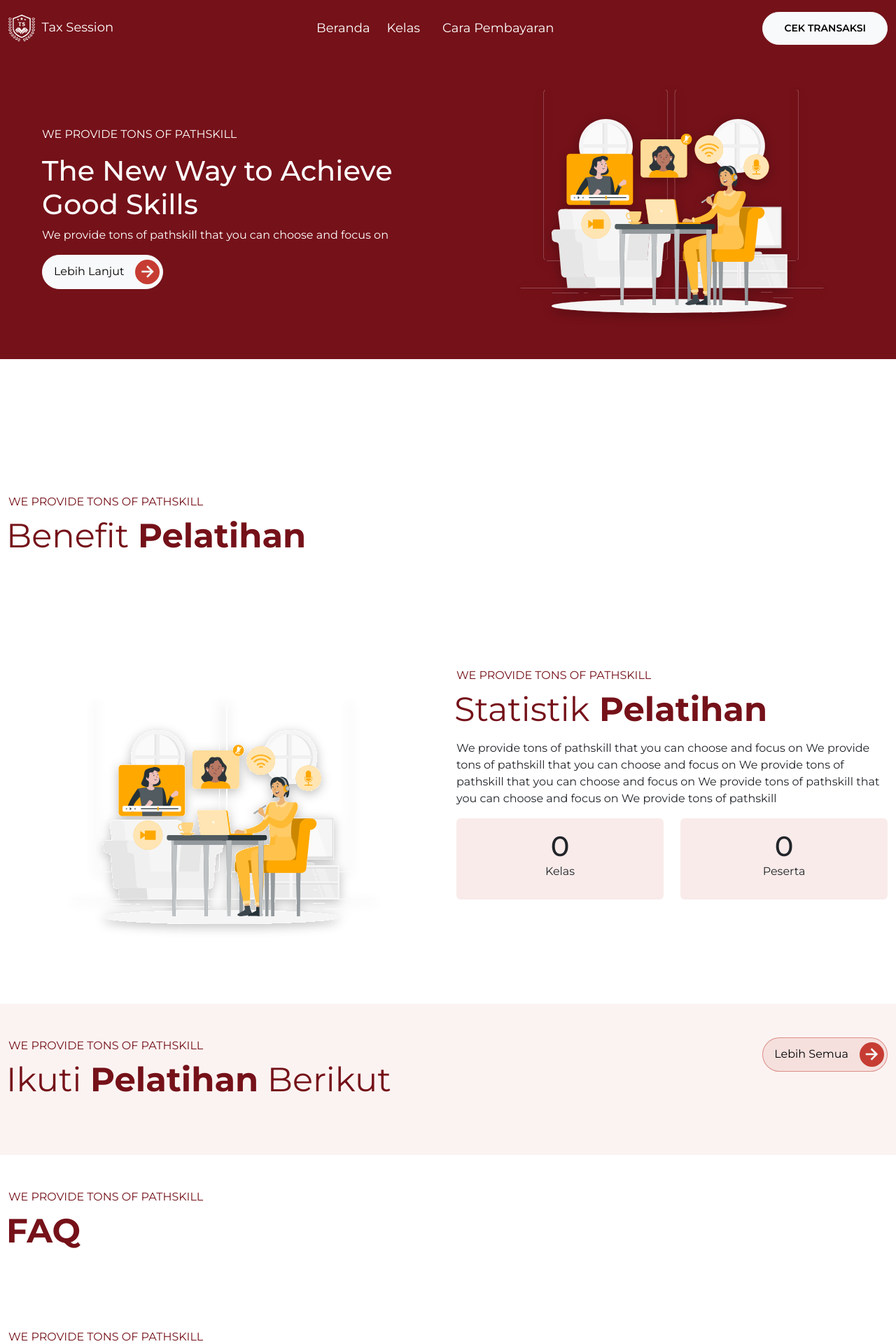
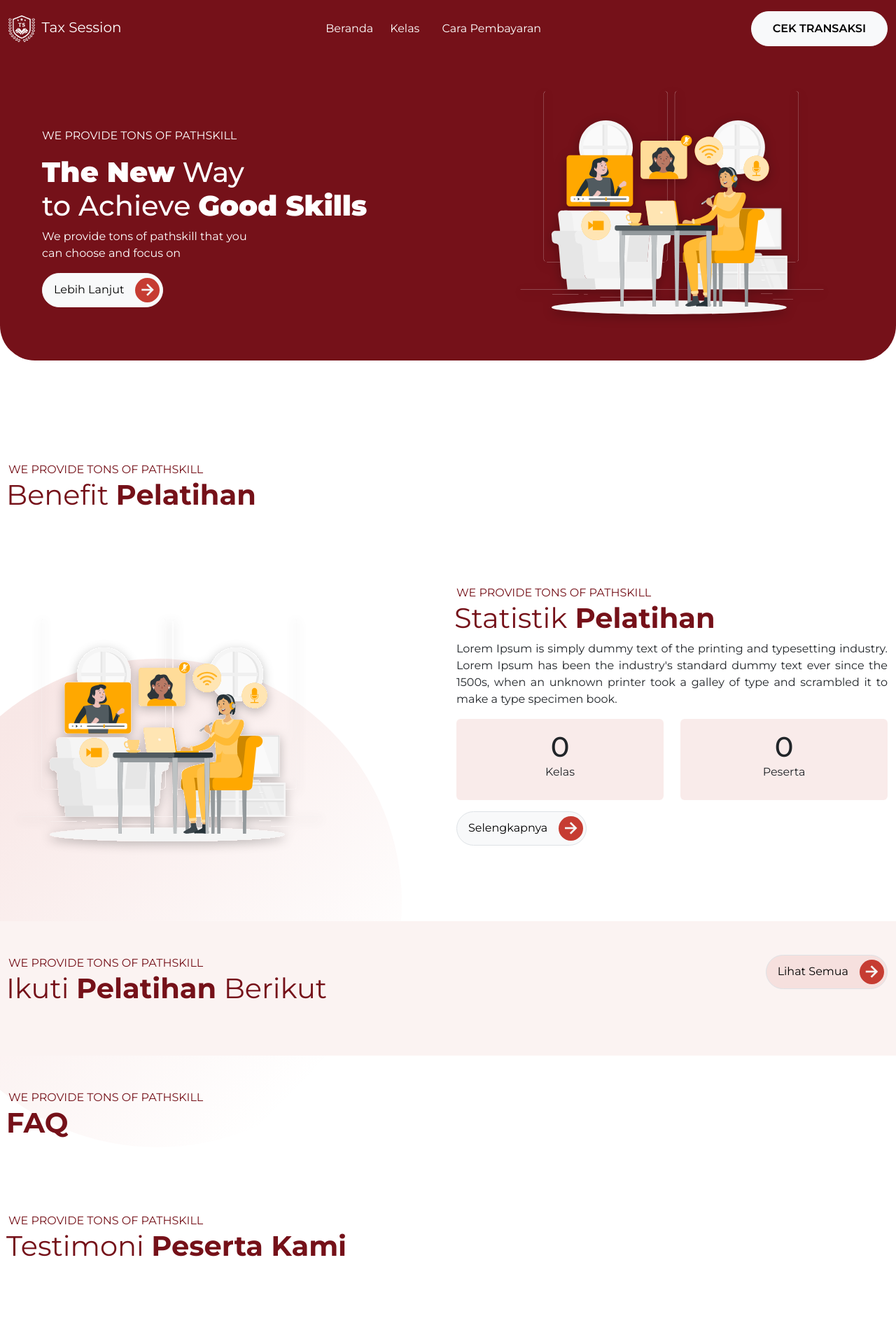
Before and after one commit to harkiramadhan/tax-session, a CodeIgniter app: page /tax-session/ in a window 1280 px wide. Shown: the top 1920 px of the page at 70% size. Run offline with CodeIgniter, Linux system fonts and the light colour scheme; data that the repository does not hold is empty; some libraries are stand-ins or nearby versions.

Commit message:
Update View

```diff
--- a/application/controllers/admin/Banners.php
+++ b/application/controllers/admin/Banners.php
@@ -69,6 +69,9 @@ class Banners extends CI_Controller {
 					<div class="col-lg-12">
 						<div class="form-group mb-2">
 							<label class="form-control-label" for="input-nama">Link tujuan <span class="text-danger">*</span></label>
+							<div class="alert alert-light py-2" role="alert">
+								Tuliskan link secara lengkap. Contoh: <span class="alert-link">https://tujuan.com/</span>
+							</div>
 							<input type="text" name="link" class="form-control" placeholder="Cantumkan link pada kolom" value="<?= $banners->link ?>" required="">
 						</div>
 					</div>
--- a/application/controllers/admin/Partner.php
+++ b/application/controllers/admin/Partner.php
@@ -72,6 +72,9 @@ class Partner extends CI_Controller{
 						<div class="col-lg-12">
 							<div class="form-group mb-2">
 								<label class="form-control-label" for="input-nama">Link tujuan <span class="text-danger">*</span></label>
+								<div class="alert alert-light py-2" role="alert">
+									Tuliskan link secara lengkap. Contoh: <span class="alert-link">https://tujuan.com/</span>
+								</div>
 								<input type="text" name="link" class="form-control" placeholder="Cantumkan link pada kolom" value="<?= $partner->link ?>" required="">
 							</div>
 						</div>
--- a/application/views/admin/benefit.php
+++ b/application/views/admin/benefit.php
@@ -8,8 +8,8 @@
 					</div>
 					<div class="col-6 text-end">
 						<button class="btn bg-gradient-dark mb-0" data-bs-toggle="modal" data-bs-target="#tambahBenefit">
-							<i class="fas fa-plus" aria-hidden="true"></i>&nbsp;&nbsp;
-							<span class="d-lg-inline d-none">Benefit</span>
+							<i class="fas fa-plus" aria-hidden="true"></i>
+							<span class="ms-lg-2 ms-0 d-lg-inline d-none">Benefit</span>
 						</button>
 					</div>
 				</div>
--- a/application/views/admin/faq.php
+++ b/application/views/admin/faq.php
@@ -8,8 +8,8 @@
 					</div>
 					<div class="col-6 text-end">
 						<button class="btn bg-gradient-dark mb-0" data-bs-toggle="modal" data-bs-target="#tambahFaq">
-							<i class="fas fa-plus" aria-hidden="true"></i>&nbsp;&nbsp;
-							<span class="d-lg-inline d-none">Pertanyaan</span>
+							<i class="fas fa-plus" aria-hidden="true"></i>
+							<span class="ms-lg-2 ms-0 d-lg-inline d-none">Pertanyaan</span>
 						</button>
 					</div>
 				</div>
--- a/application/views/admin/pelatihan.php
+++ b/application/views/admin/pelatihan.php
@@ -7,7 +7,7 @@
                         <h6 class="mb-0">DAFTAR PELATIHAN</h6>
                     </div>
                     <div class="col-6 text-end">
-                        <a class="btn bg-gradient-dark mb-0" href="<?= site_url('admin/pelatihan/add') ?>"><i class="fas fa-plus" aria-hidden="true"></i>&nbsp;&nbsp;<span class="d-lg-inline d-none">Pelatihan</span></a>
+                        <a class="btn bg-gradient-dark mb-0" href="<?= site_url('admin/pelatihan/add') ?>"><i class="fas fa-plus" aria-hidden="true"></i><span class="ms-lg-2 ms-0 d-lg-inline d-none">Pelatihan</span></a>
                     </div>
                 </div>
             </div>
--- a/application/views/admin/testimoni.php
+++ b/application/views/admin/testimoni.php
@@ -8,8 +8,8 @@
 					</div>
 					<div class="col-6 text-end">
 						<button class="btn bg-gradient-dark mb-0" data-bs-toggle="modal" data-bs-target="#tambahTestimoni">
-							<i class="fas fa-plus" aria-hidden="true"></i>&nbsp;&nbsp;
-							<span class="d-lg-inline d-none">Testimoni</span>
+							<i class="fas fa-plus" aria-hidden="true"></i>
+							<span class="ms-lg-2 ms-0 d-lg-inline d-none">Testimoni</span>
 						</button>
 					</div>
 				</div>
--- a/application/views/guest/landing.php
+++ b/application/views/guest/landing.php
@@ -5,10 +5,10 @@
         <div class="row">
             <div class="col-lg-6 d-flex align-items-center">
 
-                <div class="mx-5 justify-items-start">
+                <div class="mx-lg-5 mx-3 pt-4 justify-items-start">
                     <p class="text-uppercase text-white">We provide tons of pathskill</p>
-                    <h1 class="text-white">The New Way to Achieve Good Skills</h1>
-                    <p class="text-white mb-3">We provide tons of pathskill that you can choose and focus on</p>
+                    <h1 class="text-white"><span class="weight-bolder">The New</span> Way <br> to Achieve <span class="weight-bolder">Good Skills</span></h1>
+                    <p class="text-white mb-3">We provide tons of pathskill that you <br> can choose and focus on</p>
                     <a class="btn btn-light btn-icon-session rounded-pill d-flex align-items-center px-1 ps-3" href="<?= site_url('pelatihan') ?>" style="width: fit-content;">Lebih Lanjut<span class="material-symbols-outlined ms-3">arrow_forward</span></a>
                 </div>
 
@@ -48,7 +48,7 @@
 <!-- BANNER END -->
 
 <!-- BENEFIT PELATIHAN -->
-<section id="benefit" class="py-5">
+<section id="benefit">
     <div class="container container-extend">
         <div class="head-section py-5">
             <p class="text-uppercase mb-0">We provide tons of pathskill</p>
@@ -61,7 +61,7 @@
                 foreach($benefits->result() as $bnr){
             ?>
                 <div class="col-lg-4">
-                    <div class="card-benefit card border-0 p-3 mb-lg-0 mb-4" <?= ($no == 2) ? 'style="background: #751119;"' : '' ?>>
+                    <div class="card-benefit card border p-3 mb-lg-0 mb-4" <?= ($no == 2) ? 'style="background: #751119;"' : '' ?>>
                         <div class="card-body">
                             <img class="mb-5 <?= ($no == 2) ? 'text-white' : '' ?>" src="<?= base_url('uploads/benefit/' . $bnr->img) ?>" alt="">
                             <h4 class="mb-3 <?= ($no == 2) ? 'text-white' : '' ?>"><?= $bnr->judul ?></h4>
@@ -72,6 +72,9 @@
             <?php $no++; } ?>
         </div>
     </div>
+
+    <div class="circle-float d-lg-block d-none">
+    </div>
 </section>
 <!-- BENEFIT PELATIHAN DONE -->
 
@@ -79,7 +82,7 @@
 <section id="pelatihan">
     <div class="container container-extend py-5">
         <div class="row">
-            <div class="col-lg-6 d-flex justify-content-center">
+            <div class="col-lg-6 d-flex justify-content-center d-lg-block d-none">
                 <img src="<?= base_url('/assets/img/guest/img-header-main.svg') ?>" alt="" class="w-75">
             </div>
             <div class="col-lg-6">
@@ -87,7 +90,7 @@
                     <p class="text-uppercase mb-0">We provide tons of pathskill</p>
                     <h1 class="ms--2">Statistik<span> Pelatihan</span></h1>
                 </div>
-                <p>We provide tons of pathskill that you can choose and focus on We provide tons of pathskill that you can choose and focus on We provide tons of pathskill that you can choose and focus on We provide tons of pathskill that you can choose and focus on We provide tons of pathskill</p>
+                <p style="text-align: justify;">Lorem Ipsum is simply dummy text of the printing and typesetting industry. Lorem Ipsum has been the industry's standard dummy text ever since the 1500s, when an unknown printer took a galley of type and scrambled it to make a type specimen book.</p>
 
                 <div class="row statistik-list mb-0">
                     <div class="col-lg-6 col-12">
@@ -112,6 +115,9 @@
                             <p>Peserta</p>
                         </div>
                     </div>
+                    <div class="col-12 mt-3">
+                        <a class="btn btn-light btn-icon-session rounded-pill d-flex align-items-center px-1 ps-3 border" href="<?= site_url('pelatihan') ?>" style="width: fit-content;">Selengkapnya<span class="material-symbols-outlined ms-3">arrow_forward</span></a>
+                    </div>
                 </div>
 
             </div>
@@ -131,14 +137,14 @@
                 </div>
             </div>
             <div class="col text-end">
-                <button class="btn btn-light btn-icon-session btn-icon-session-light rounded-pill d-flex align-items-center px-1 ps-3 ms-auto btn-redirect" data-url="<?= site_url('pelatihan') ?>">Lebih Semua<span class="material-symbols-outlined ms-3">arrow_forward</span></button>
+                <button class="btn btn-light btn-icon-session btn-icon-session-light rounded-pill d-flex align-items-center px-1 ps-3 ms-auto btn-redirect border" data-url="<?= site_url('pelatihan') ?>">Lihat Semua<span class="material-symbols-outlined ms-3">arrow_forward</span></button>
             </div>
         </div>
 
         <div class="row">
             <?php foreach($class->result() as $cr){ ?>
                 <div class="col-lg-4">
-                    <div class="pelatihan-item card shadow border rounded-3 mb-lg-0 mb-3">
+                    <div class="pelatihan-item card shadow border rounded-3 mb-3">
                         <img class="rounded shadow" src="<?= base_url('uploads/pelatihan/' . $cr->cover_img) ?>" alt="Cover Pelatihan">
                         <div class="card-body">
                             <span class="badge rounded-pill text-uppercase text-dark mb-2">Primary</span>
@@ -222,7 +228,7 @@
         <div class="card border-0 tanyalebihlanjut-item align-items-center">
             <h1 class="text-white mb-4">Tertarik dengan Pelatihan kami?</h1>
             <p class="text-white mb-4">We provide tons of pathskill that you can choose and focus on We provide tons of pathskill that you can choose and focus on We provide tons of pathskill that you can choose and focus on We</p>
-            <button class="btn btn-light btn-icon-session rounded-pill d-flex align-items-center px-1 ps-3">Tanya Lebih Lanjut<span class="material-symbols-outlined ms-3">arrow_forward</span></button>
+            <button class="btn btn-light btn-icon-session rounded-pill d-flex align-items-center px-1 ps-3 btn-redirect" data-url="https://wa.me/<?= $setting->kontak ?>">Tanya Lebih Lanjut<span class="material-symbols-outlined ms-3">arrow_forward</span></button>
         </div>
     </div>
 </section>
--- a/application/views/guest/pelatihan-daftar.php
+++ b/application/views/guest/pelatihan-daftar.php
@@ -61,6 +61,10 @@
                 <input type="text" class="form-control rounded rounded-pill py-3 px-4" name="wa" aria-describedby="" placeholder="082112xxxxxx" required>
             </div>
             <div class="mb-3">
+                <label for="" class="form-label">Tanggal Lahir</label>
+                <input type="date" class="form-control rounded rounded-pill py-3 px-4" name="tl" aria-describedby="" placeholder="Pilih tanggal lahirmu" required>
+            </div>
+            <div class="mb-3">
                 <label for="" class="form-label">Jenis Kelamin</label>
                 <select class="form-select rounded rounded-pill py-3 px-4" aria-label="" name="jenkel" required>
                     <option value="" selected disabled>Pilih sekarang</option>
--- a/application/views/guest/pelatihan.php
+++ b/application/views/guest/pelatihan.php
@@ -16,7 +16,7 @@
     <div class="container container-extend">
         <div class="rounded rounded-4 px-4 py-4 mb-4" style="background-color: #751119;">
             <div class="row">
-                <div class="col-8">
+                <div class="col-12">
                     <div class="head-section">
                         <h4 class="text-white mb-3 font-36 weight-regular">Pilih Pelatihanmu Sekarang Juga</h4>
                         <p class="text-white mb-0 font-18 weight-reguler">Mulailah, beralih, atau memajukan karir mu dengan lebih dari 100 kursus dan sertifikat profesional</p>
--- a/application/views/layout/admin/footer.php
+++ b/application/views/layout/admin/footer.php
@@ -38,6 +38,9 @@
         <script src="<?= base_url('assets/js/argon-dashboard.min.js?v=2.0.4') ?>"></script>
         <script src="https://code.jquery.com/jquery-3.6.1.js" integrity="sha256-3zlB5s2uwoUzrXK3BT7AX3FyvojsraNFxCc2vC/7pNI=" crossorigin="anonymous"></script>
 
+        <!-- Custom JS -->
+        <script src="<?= base_url('assets/js/custom.js') ?>"></script>
+
         <?php
             if(@$ajax) {
                 foreach(@$ajax as $a){
--- a/application/views/layout/guest/footer.php
+++ b/application/views/layout/guest/footer.php
@@ -55,8 +55,11 @@
         <script src="<?= base_url('assets/vendor/slick/slick.js') ?>"></script>
         <script src="<?= base_url('assets/vendor/slick/slick.min.js') ?>"></script>
 
-        <!-- Custom Js -->
+        <!-- Custom Slick Js -->
         <script src="<?= base_url('assets/js/custom-slick.js') ?>"></script>
+
+        <!-- Custom JS -->
+        <script src="<?= base_url('assets/js/custom.js') ?>"></script>
 
         <?php
             if(@$ajax) {
--- a/application/views/layout/guest/header.php
+++ b/application/views/layout/guest/header.php
@@ -29,7 +29,7 @@
             <div class="container container-extend">
                 <a class="navbar-brand" href="<?= site_url() ?>">
                     <img src="<?= base_url('/assets/img/main-logo-white.svg') ?>" alt="Logo" class="d-inline-block align-text-center" style="height: 38px;">
-                    <span class="d-lg-inline d-none text-white ms-1 font-weight-bolder font-18">Tax Session</span>
+                    <span class=" text-white ms-1 font-weight-bolder font-18">Tax Session</span>
                 </a>
                 <button class="navbar-toggler" type="button" data-bs-toggle="collapse" data-bs-target="#navbarNav" aria-controls="navbarNav" aria-expanded="false" aria-label="Toggle navigation">
                     <span class="navbar-toggler-icon"></span>
--- a/assets/css/guest/custom.css
+++ b/assets/css/guest/custom.css
@@ -6,6 +6,11 @@
 
 .container {
     max-width: 1040px !important;
+}
+#header-landing {
+    border-bottom-left-radius: 50px 50px;
+    border-bottom-right-radius: 50px 50px;
+    /* border-bottom-right-radius: 50% 20%; */
 }
 
 .material-symbols-outlined {
@@ -38,8 +43,8 @@
 .head-section h1{
     font-style: normal;
     font-weight: 400;
-    font-size: 48px;
-    line-height: 72px;
+    font-size: 48%vw;
+    line-height: 72%vw;
     margin-left: -3px !important;
 }
 
@@ -310,31 +315,31 @@
 /* list font */
 
 .font-8 {
-    font-size: 8px !important;
+    font-size: 8%vw !important;
 }
 
 .font-12 {
-    font-size: 12px !important;
+    font-size: 12%vw !important;
 }
 
 .font-14 {
-    font-size: 14px !important;
+    font-size: 14%vw !important;
 }
 
 .font-16 {
-    font-size: 16px !important;
+    font-size: 16%vw !important;
 }
 
 .font-18 {
-    font-size: 18px !important;
+    font-size: 18%vw !important;
 }
 
 .font-32 {
-    font-size: 32px !important;
+    font-size: 32%vw !important;
 }
 
 .font-36 {
-    font-size: 36px !important;
+    font-size: 36%vw !important;
 }
 
 .weight-light {
@@ -411,6 +416,20 @@ a:hover {
     color: #751119;
 }
 
+.circle-float {
+
+    border-radius: 50%;
+    position: absolute;
+    width: 698px;
+    height: 698px;
+    left: -124px;
+    top: 941px;
+    z-index: -10;
+
+    background: linear-gradient(134.78deg, rgba(198, 60, 50, 0.12) 17.51%, rgba(198, 60, 50, 0) 84.02%);
+
+}
+
 @media (max-width: 990px) {
     .deskripsi-pelatihan-kanan {
         position: relative;
@@ -430,4 +449,17 @@ a:hover {
         padding: 34px 50px;
     }
 
+
 }
+
+@media (max-width: 600px) {
+
+    .banner-button-prev {
+        display: none;
+    }
+
+    .banner-button-next {
+        display: none;
+    }
+
+}
--- /dev/null
+++ b/assets/js/custom.js
@@ -0,0 +1,22 @@
+$(document).ready(function(){
+
+    $("#copy-norek").click(function(event){
+        var valueToCopy = $('#norek').text();
+        $('#norek').append('<textarea id="temp"></textarea>');
+        $("#temp").val(valueToCopy);
+        $('#temp').select().text();
+        document.execCommand("Copy");
+        $("#temp").remove();
+        $(alert("Nomor Rekening Berhasil di Salin"));
+    });
+
+    $("#copy-nominal").click(function(event){
+        var valueToCopy = $('#nominal').text();
+        $('#nominal').append('<textarea id="temp"></textarea>');
+        $("#temp").val(valueToCopy);
+        $('#temp').select().text();
+        document.execCommand("Copy");
+        $("#temp").remove();
+        $(alert("Nominal Pembayaran Berhasil di Salin"));
+    });
+});
```
Also changed, not shown: application/views/admin/banners.php (+5 -2 lines), application/views/admin/patner.php (+5 -2 lines), application/views/admin/pengaturan.php (+19 -12 lines), application/views/guest/pelatihan-pembayaran.php (+8 -2 lines), application/views/guest/pembayaran.php (+5 -2 lines).
